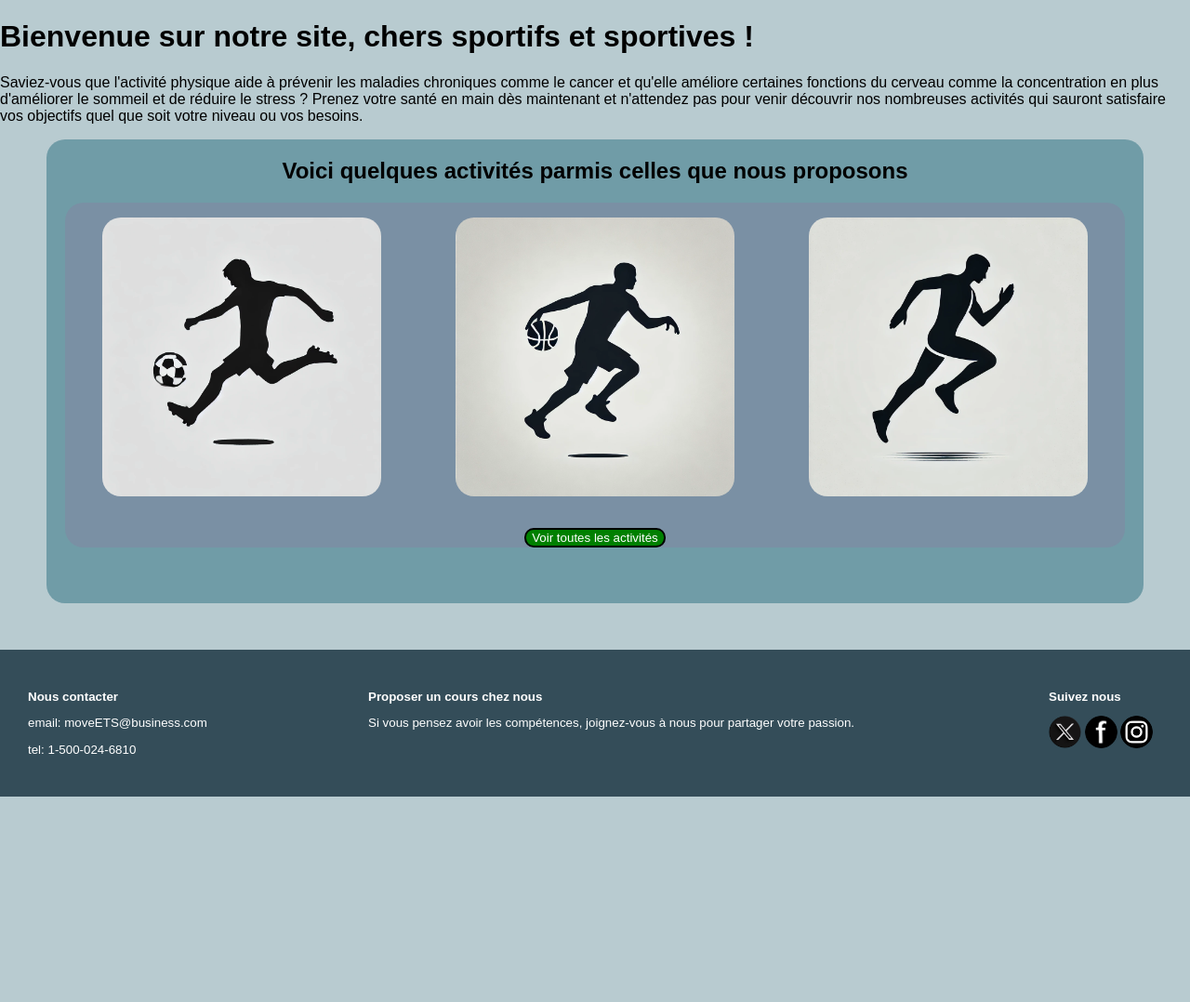
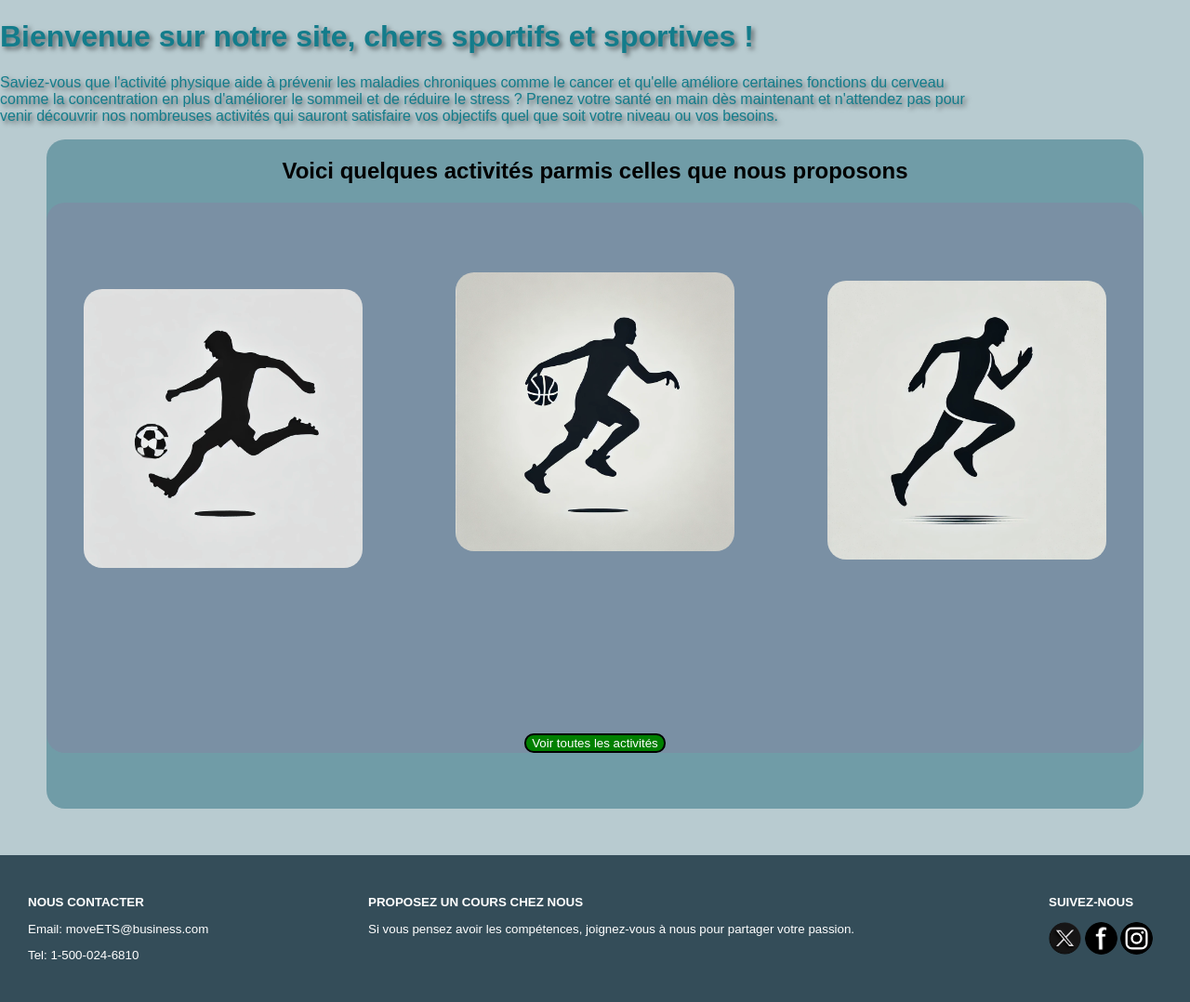
Before and after one commit to YassineKA52/GR03-YASSINE-KADIRI-YASSINE-ISTADAD, a PHP site: page /Html/PageAcceuil.html in a window 1280 px wide. Shown: the part 80-1158 px from the top of the page at 93% size. Before the commit the page ends 937 px from the top, so only its background shows below. Run offline with PHP 8.4, Linux system fonts and the light colour scheme.

Commit message:
page acceuil finale

```diff
--- a/Html/PageAcceuil.html
+++ b/Html/PageAcceuil.html
@@ -23,8 +23,8 @@
         <h1 id="test"> Bienvenue sur notre site, chers sportifs et sportives ! </h1>
         <p>
             Saviez-vous que l'activité physique aide à prévenir les maladies chroniques comme le cancer et qu'elle
-            améliore certaines fonctions du cerveau comme la concentration en plus d'améliorer le sommeil et de
-            réduire le stress ? Prenez votre santé en main dès maintenant et n'attendez pas pour venir découvrir
+            améliore certaines fonctions du cerveau <br> comme la concentration en plus d'améliorer le sommeil et de
+            réduire le stress ? Prenez votre santé en main dès maintenant et n'attendez pas pour <br> venir découvrir
             nos nombreuses activités qui sauront satisfaire vos objectifs quel que soit votre niveau ou vos besoins.
         </p>
         <div id="activite-Container">
@@ -80,19 +80,19 @@
     <footer>
         <div class="containerFooter">
             <div id="boite1">
-                <p><Strong>Nous contacter </Strong></p>
+                <p><Strong>NOUS CONTACTER </Strong></p>
 
-                <p>email: moveETS@business.com </p>
+                <p>Email: moveETS@business.com </p>
 
-                <p> tel: 1-500-024-6810 </p>
+                <p> Tel: 1-500-024-6810 </p>
             </div>
 
             <div id="boite2">
-                <p><Strong>Proposer un cours chez nous </Strong></p>
+                <p><Strong>PROPOSEZ UN COURS CHEZ NOUS </Strong></p>
                 <p>Si vous pensez avoir les compétences, joignez-vous à nous pour partager votre passion.</p>
             </div>
             <div id="boite3">
-                <p><Strong>Suivez nous</Strong></p>
+                <p><Strong>SUIVEZ-NOUS</Strong></p>
 
                 <a href="https://x.com/?lang=en-ca&mx=2" target="_blank"><img src="/Images/x-logo.webp" alt="x"
                         width="35" height="35"></a>
--- a/styleAcceuil.css
+++ b/styleAcceuil.css
@@ -120,11 +120,13 @@ footer {
 }
 
 figure figcaption {
-    display: none;
+    opacity: 0;
+    transition: opacity 0.5s ease;
+    font-style: italic;
 }
 
 figure:hover figcaption {
-    display: block;
+    opacity: 1;
 }
 
 html, body {
@@ -137,6 +139,7 @@ html, body {
 
 img {
     border-radius: 20px;
+    transition: box-shadow 0.5s ease;
 }
 
 button {
@@ -151,3 +154,18 @@ button:hover {
     background-color: greenyellow;
     color: black;
 }
+
+figure:hover img {
+    box-shadow: 0 0 15px 5px rgba(255, 255, 255, 0.7);
+}
+
+h1 {
+    font-weight: bold;
+    color: #137C8B;
+    text-shadow: 3px 3px 5px rgba(0, 0, 0, 0.5);
+}
+
+main p {
+    color: #137C8B;
+    text-shadow: 3px 3px 5px rgba(0, 0, 0, 0.5);
+}
```
